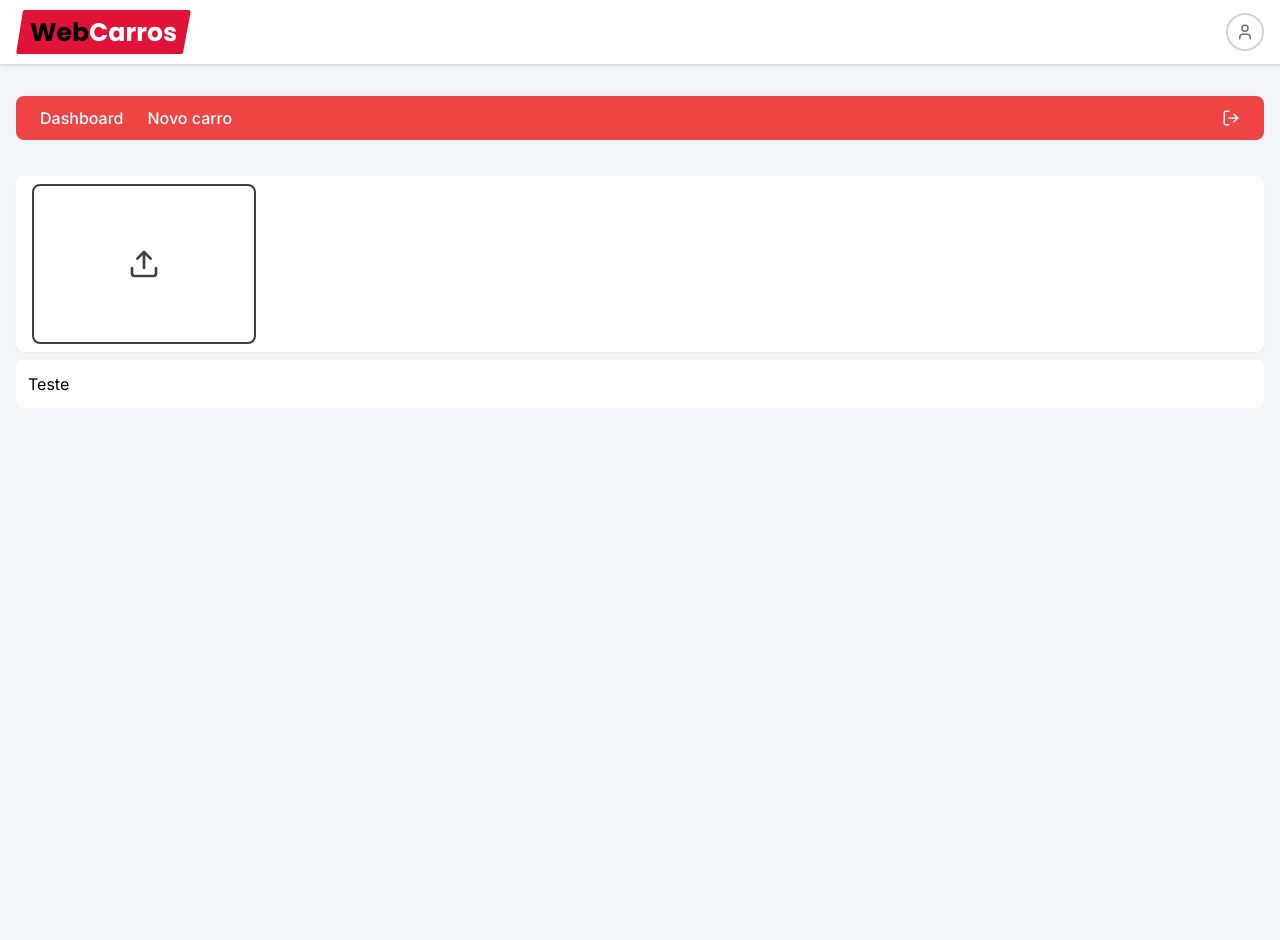
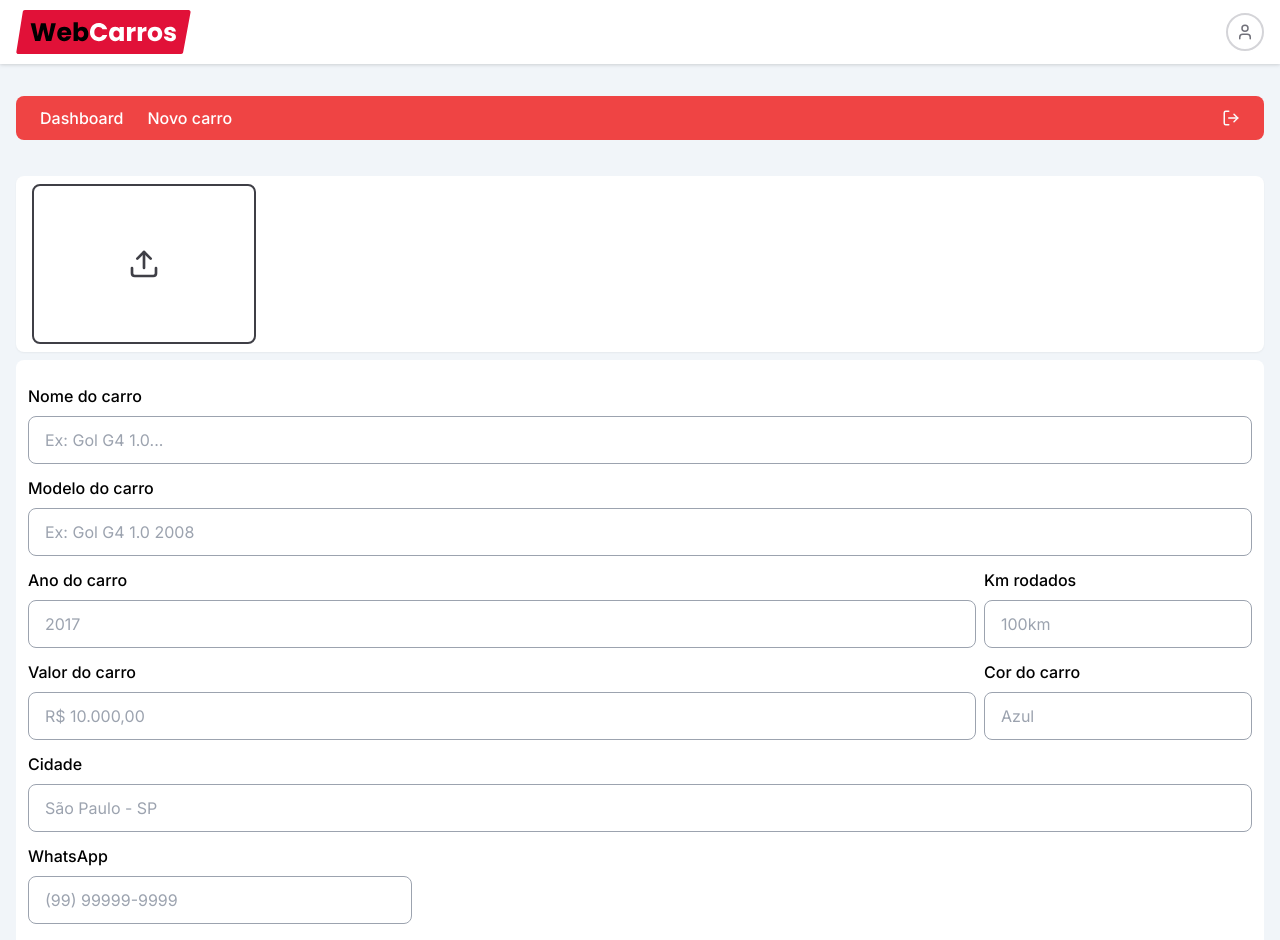
Before and after one commit to okayosilva/web-carros, a React (Vite) app: page /dashboard in a window 1280 px wide. Shown: the top 940 px of the page. Before the commit the page ends 864 px from the top, so only its background shows below. Built offline with nearby package versions, Linux system fonts and the light colour scheme; no server answers; sample sign-in values are in the browser's storage.

Commit message:
feat: zod

```diff
--- a/package.json
+++ b/package.json
@@ -17,6 +17,7 @@
     "react": "^18.3.1",
     "react-dom": "^18.3.1",
     "react-hook-form": "^7.53.0",
+    "react-input-mask": "^2.0.4",
     "react-router-dom": "^6.26.1",
     "react-toastify": "^10.0.5",
     "tailwind-merge": "^2.5.2",
@@ -30,6 +31,7 @@
     "@rocketseat/eslint-config": "^2.2.2",
     "@types/react": "^18.3.3",
     "@types/react-dom": "^18.3.0",
+    "@types/react-input-mask": "^3.0.5",
     "@vitejs/plugin-react": "^4.3.1",
     "autoprefixer": "^10.4.20",
     "eslint": "^9.9.1",
--- a/src/components/input.tsx
+++ b/src/components/input.tsx
@@ -1,15 +1,17 @@
 import { InputHTMLAttributes } from 'react';
 import { RegisterOptions, UseFormRegister } from 'react-hook-form';
+import InputMask from 'react-input-mask';
 import { twMerge } from 'tailwind-merge';
 
 type InputProps = InputHTMLAttributes<HTMLInputElement> & {
   placeholder: string;
   name: string;
-  type: string;
   className?: string;
   register: UseFormRegister<any>;
   error?: string;
   rules?: RegisterOptions;
+  mask?: string;
+  formatValue?: (value: string) => string; // Função de formatação opcional
 };
 
 export function Input({
@@ -19,11 +21,15 @@ export function Input({
   rules,
   error,
   name,
+  mask,
+  formatValue,
   ...props
 }: InputProps) {
+  const InputComponent = mask ? InputMask : 'input';
+
   return (
     <div className="">
-      <input
+      <InputComponent
         placeholder={placeholder}
         className={twMerge(
           'h-12 w-full rounded-lg border border-gray-400 px-4 outline-none focus:border-red-500/50',
@@ -31,6 +37,7 @@ export function Input({
         )}
         {...register(name, rules)}
         id={name}
+        mask={mask || ''}
         {...props}
       />
       {error && <p className="mt-1 text-xs text-red-500">{error || 'Error'}</p>}
--- a/src/components/wrapper.tsx
+++ b/src/components/wrapper.tsx
@@ -4,7 +4,7 @@ type WrapperProps = {
 
 export function Wrapper({ children }: WrapperProps) {
   return (
-    <div className="flex h-screen flex-col items-center py-8">
+    <div className="flex min-h-screen flex-col items-center py-8">
       <section className="w-full max-w-7xl px-4">{children}</section>
     </div>
   );
--- a/src/pages/dashboard/index.tsx
+++ b/src/pages/dashboard/index.tsx
@@ -1,11 +1,79 @@
+import { zodResolver } from '@hookform/resolvers/zod';
 import { Upload } from 'lucide-react';
+import { useForm } from 'react-hook-form';
+
+import { z } from 'zod';
+import { Button } from '../../components/button';
+import { Input } from '../../components/input';
+
+const currentYear = new Date().getFullYear();
+const yearValidation = (value: string) => {
+  const year = Number(value);
+  return !isNaN(year) && year >= 1900 && year <= currentYear;
+};
+
+const schema = z.object({
+  name: z
+    .string()
+    .min(3, { message: 'O nome é obrigatório' })
+    .max(50, { message: 'O máximo de caracteres é 50' }),
+  model: z
+    .string()
+    .min(3, { message: 'O modelo é obrigatório' })
+    .max(50, { message: 'O máximo de caracteres é 50' }),
+  year: z
+    .string()
+    .min(4, { message: 'O ano é obrigatório' })
+    .max(4, { message: 'O ano é inválido' })
+    .refine((value) => yearValidation, {
+      message: 'O ano deve ser um número válido entre 1900 e o ano atual',
+    }),
+  km: z.string().min(1, { message: 'O KM é obrigatório' }),
+  price: z
+    .string()
+    .min(1, { message: 'O preço é obrigatório' })
+    .refine(
+      (value) => {
+        return !isNaN(parseFloat(value.replace(/[^\d]/g, '')));
+      },
+      { message: 'O preço deve ser um valor numérico válido' },
+    ),
+  color: z.string().min(3, { message: 'A cor é obrigatória' }),
+  city: z.string().min(3, { message: 'A cidade é obrigatória' }),
+  whatsapp: z
+    .string()
+    .min(1, { message: 'O telefone é obrigatório' })
+    .refine((value) => /^\(\d{2}\) \d{5}-\d{4}$/.test(value), {
+      message: 'Número de telefone inválido',
+    }),
+  description: z.string().min(10, { message: 'A descrição é obrigatória' }),
+});
+
+type FormData = z.infer<typeof schema>;
 
 export function Dashboard() {
+  const {
+    register,
+    handleSubmit,
+    formState: { errors },
+    reset,
+  } = useForm<FormData>({
+    resolver: zodResolver(schema),
+    mode: 'onChange',
+  });
+
+  function onSubmit(data: FormData) {
+    console.log(data);
+  }
+
   return (
     <section className="mt-9 flex flex-col">
       <div className="rounded-lg bg-white px-4 py-2 shadow-sm">
-        <button className="relative flex h-40 w-full items-center justify-center rounded-lg border-2 border-zinc-700 md:max-w-56">
-          <Upload size={32} className="text-zinc-700" />
+        <button className="group relative flex h-40 w-full items-center justify-center rounded-lg border-2 border-zinc-700 transition-all duration-200 hover:bg-zinc-400 md:max-w-56">
+          <Upload
+            size={32}
+            className="text-zinc-700 duration-200 group-hover:text-zinc-50"
+          />
           <input
             type="file"
             accept="image/*"
@@ -15,7 +83,134 @@ export function Dashboard() {
       </div>
 
       <div className="mt-2 flex w-full flex-col items-center rounded-lg bg-white p-3 sm:flex-row">
-        Teste
+        <form
+          onSubmit={handleSubmit(onSubmit)}
+          className="w-full space-y-3 pt-3"
+        >
+          <div className="space-y-2">
+            <label htmlFor="name" className="font-medium">
+              Nome do carro
+            </label>
+            <Input
+              type="text"
+              register={register}
+              name="name"
+              error={errors.name?.message}
+              placeholder="Ex: Gol G4 1.0..."
+            />
+          </div>
+          <div className="space-y-2">
+            <label htmlFor="model" className="font-medium">
+              Modelo do carro
+            </label>
+            <Input
+              type="text"
+              register={register}
+              name="model"
+              error={errors.model?.message}
+              placeholder="Ex: Gol G4 1.0 2008"
+            />
+          </div>
+          <div className="flex flex-wrap gap-2">
+            <div className="w-full space-y-2 md:flex-1">
+              <label htmlFor="year" className="font-medium">
+                Ano do carro
+              </label>
+              <Input
+                type="text"
+                register={register}
+                name="year"
+                error={errors.year?.message}
+                placeholder="2017"
+              />
+            </div>
+            <div className="w-full space-y-2 md:w-auto">
+              <label htmlFor="km" className="font-medium">
+                Km rodados
+              </label>
+              <Input
+                type="text"
+                register={register}
+                name="km"
+                error={errors.km?.message}
+                placeholder="100km"
+              />
+            </div>
+          </div>
+          <div className="flex flex-wrap gap-2">
+            <div className="w-full space-y-2 md:flex-1">
+              <label htmlFor="price" className="font-medium">
+                Valor do carro
+              </label>
+              <Input
+                type="text"
+                register={register}
+                name="price"
+                error={errors.price?.message}
+                placeholder="R$ 10.000,00"
+              />
+            </div>
+            <div className="w-full space-y-2 md:w-auto">
+              <label htmlFor="color" className="font-medium">
+                Cor do carro
+              </label>
+              <Input
+                type="text"
+                register={register}
+                name="color"
+                error={errors.color?.message}
+                placeholder="Azul"
+              />
+            </div>
+          </div>
+
+          <div className="w-full space-y-2 md:flex-1">
+            <label htmlFor="city" className="font-medium">
+              Cidade
+            </label>
+            <Input
+              type="text"
+              register={register}
+              name="city"
+              error={errors.city?.message}
+              placeholder="São Paulo - SP"
+            />
+          </div>
+          <div className="w-full space-y-2 md:w-96">
+            <label htmlFor="whatsapp" className="font-medium">
+              WhatsApp
+            </label>
+            <Input
+              type="text"
+              register={register}
+              name="whatsapp"
+              error={errors.whatsapp?.message}
+              placeholder="(99) 99999-9999"
+              mask="(99) 99999-9999"
+            />
+          </div>
+          <div className="space-y-2">
+            <label htmlFor="description" className="font-medium">
+              Descrição do carro
+            </label>
+            <textarea
+              className="max-h-40 min-h-28 w-full rounded-lg border border-gray-400 p-4 outline-none focus:border-red-500/50"
+              {...register('description')}
+              name="description"
+              id="description"
+              placeholder="Digite uma descrição detalhada do carro..."
+            />
+            {errors.description && (
+              <p className="mt-1 text-xs text-red-500">
+                {errors.description.message || 'Error'}
+              </p>
+            )}
+          </div>
+
+          <Button type="submit" fullWidth color="black">
+            Cadastrar
+          </Button>
+        </form>
       </div>
     </section>
   );
```
Also changed, not shown: src/@types/react-input-mask.d.ts (added, +9 -0 lines), src/utils/format.ts (added, +18 -0 lines), 1 other file (tests, documents, lock files or other folders).
